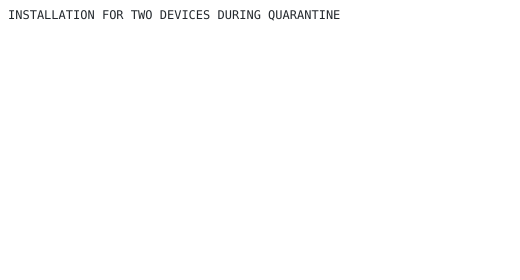
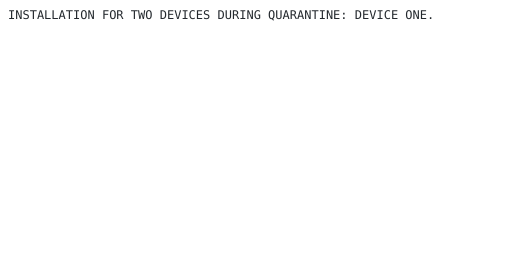
Before and after one commit to rousejason/devicetwo, a plain HTML site: page index.html in a window 1280 px wide. Shown: the top 280 px of the page, 0-520 px from the left. Drawn offline with Linux system fonts and the light colour scheme; grey boxes are pictures that could not be loaded.

Commit message:
Update index.html

```diff
--- a/index.html
+++ b/index.html
@@ -1,4 +1,4 @@
-<p><span style='caret-color: rgb(36, 41, 46); color: rgb(36, 41, 46); font-family: SFMono-Regular, Consolas, "Liberation Mono", Menlo, monospace; font-size: 12px; white-space: pre; background-color: rgb(255, 255, 255);'>INSTALLATION FOR TWO DEVICES DURING QUARANTINE</span></p>
+<p><span style='caret-color: rgb(36, 41, 46); color: rgb(36, 41, 46); font-family: SFMono-Regular, Consolas, "Liberation Mono", Menlo, monospace; font-size: 12px; white-space: pre; background-color: rgb(255, 255, 255);'>INSTALLATION FOR TWO DEVICES DURING QUARANTINE: DEVICE ONE.</span></p>
 <!-- start sw-rss-feed code -->
 <script type="text/javascript">
 <!--
```
